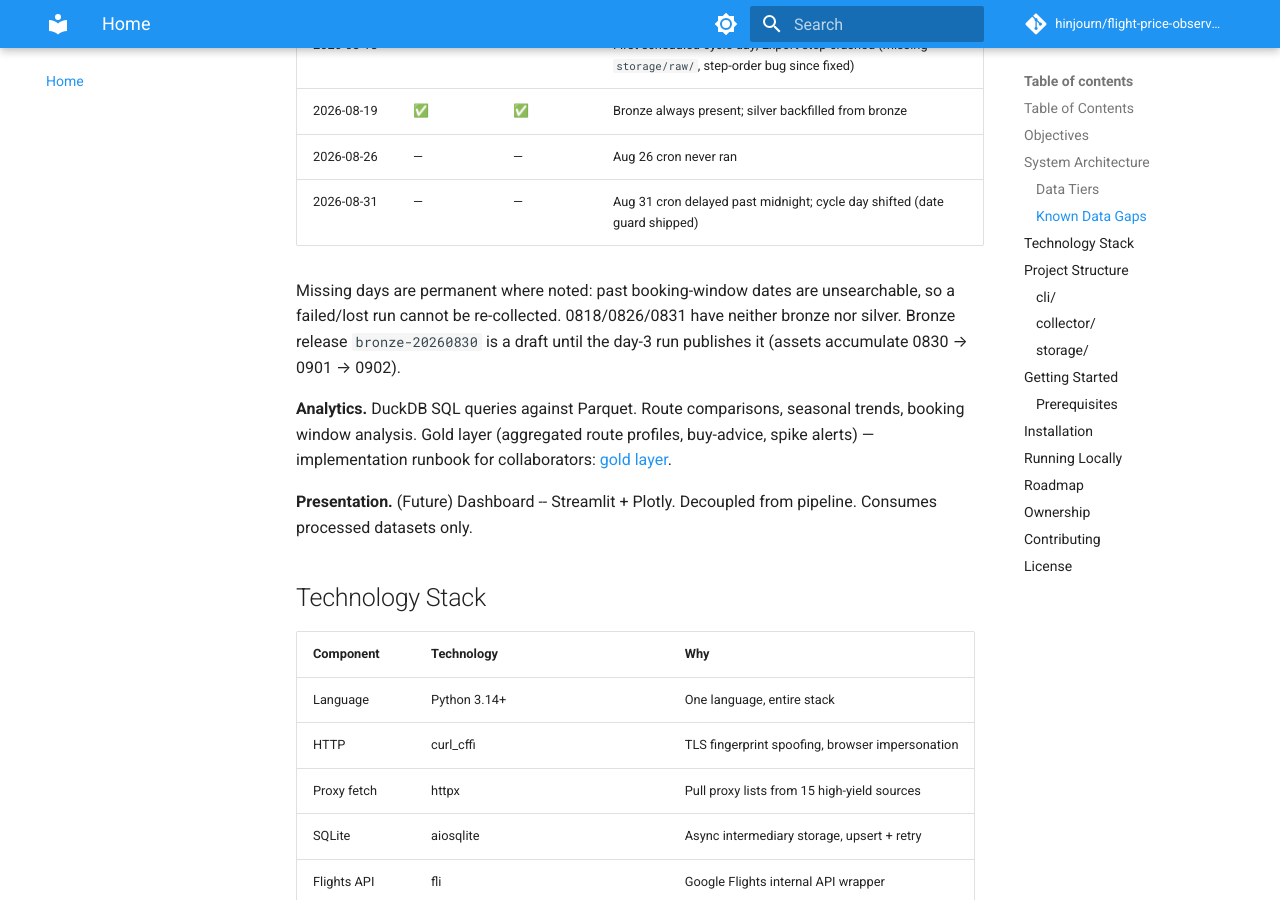
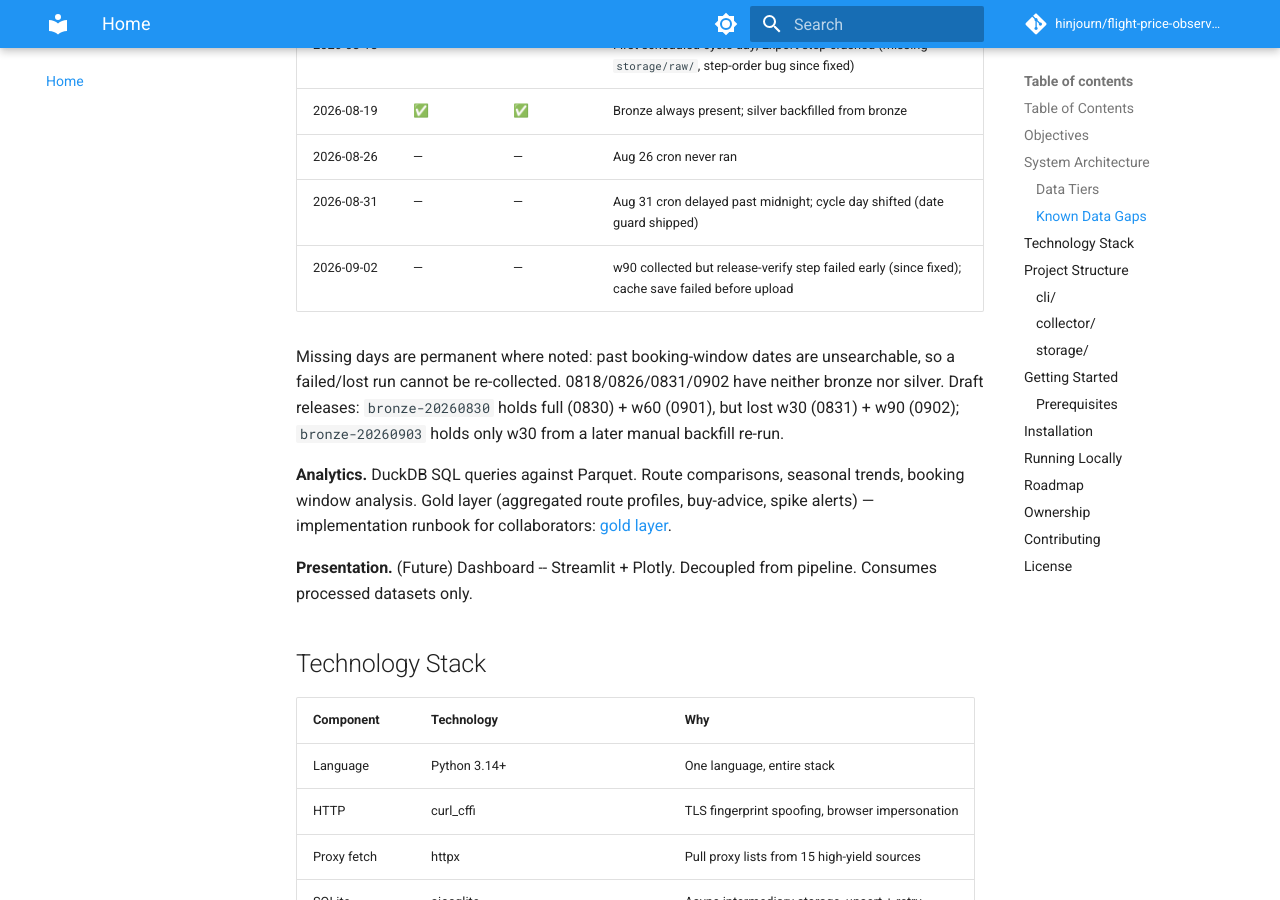
Before and after one commit to notlega/flight-price-observatory, an MkDocs documentation site: the page built from docs/index.md, in a window 1280 px wide and 900 px high, scrolled down 4192 px. Built offline with MkDocs 1.6.1 and Material for MkDocs 9.7.7, drawn with Linux system fonts in a browser that asks for light colours; comment, search, counter and statistics services are not loaded.

Commit message:
docs: record lost Sep 2 (w90) data in known gaps
The Sep 2 cycle-w90 run collected search data and exported JSONL, but the
then-current release-verify step ran before the release was created, so
it failed early and the workflow never uploaded the asset. The cache-save
also failed, leaving no recoverable state. Document 2026-09-02 as a
permanent gap (no bronze, no silver).

Also update the notes paragraph: 0818/0826/0831/0902 have neither bronze
nor silver. Draft bronze-20260830 holds full (0830) + w60 (0901) but lost
w30 (0831) + w90 (0902); bronze-20260903 holds only a w30 from a later
manual backfill re-run.

```diff
--- a/docs/index.md
+++ b/docs/index.md
@@ -116,8 +116,9 @@ Totals: 55 runs, 986 files, ~740 MB, ~23.6M rows (v2 re-projection from bronze r
 | 2026-08-19 | ✅ | ✅ | Bronze always present; silver backfilled from bronze |
 | 2026-08-26 | — | — | Aug 26 cron never ran |
 | 2026-08-31 | — | — | Aug 31 cron delayed past midnight; cycle day shifted (date guard shipped) |
+| 2026-09-02 | — | — | w90 collected but release-verify step failed early (since fixed); cache save failed before upload |
 
-Missing days are permanent where noted: past booking-window dates are unsearchable, so a failed/lost run cannot be re-collected. 0818/0826/0831 have neither bronze nor silver. Bronze release `bronze-20260830` is a draft until the day-3 run publishes it (assets accumulate 0830 → 0901 → 0902).
+Missing days are permanent where noted: past booking-window dates are unsearchable, so a failed/lost run cannot be re-collected. 0818/0826/0831/0902 have neither bronze nor silver. Draft releases: `bronze-20260830` holds full (0830) + w60 (0901), but lost w30 (0831) + w90 (0902); `bronze-20260903` holds only w30 from a later manual backfill re-run.
 
 **Analytics.** DuckDB SQL queries against Parquet. Route comparisons, seasonal trends, booking window analysis. Gold layer (aggregated route profiles, buy-advice, spike alerts) — implementation runbook for collaborators: [gold layer](gold_layer.md).
 
```
Also changed, not shown: README.md (+2 -1 lines).
